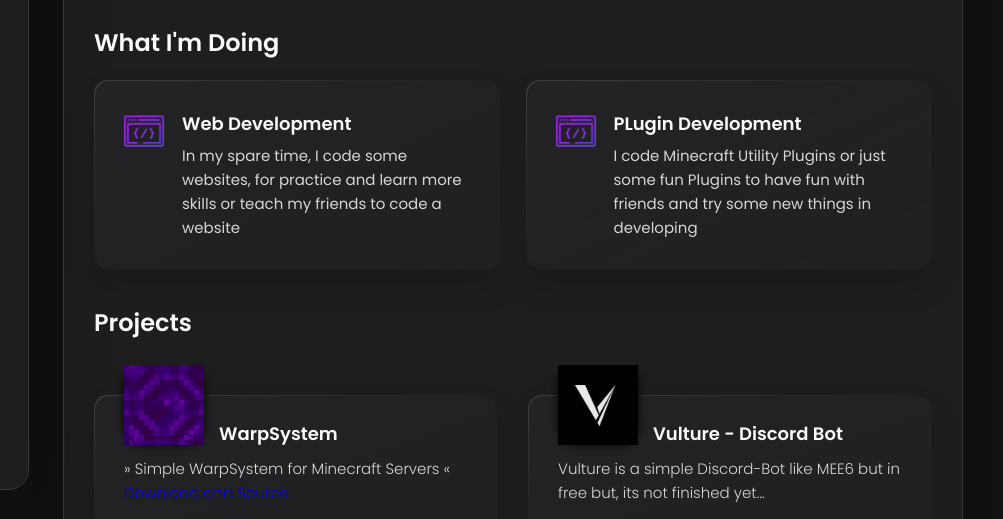
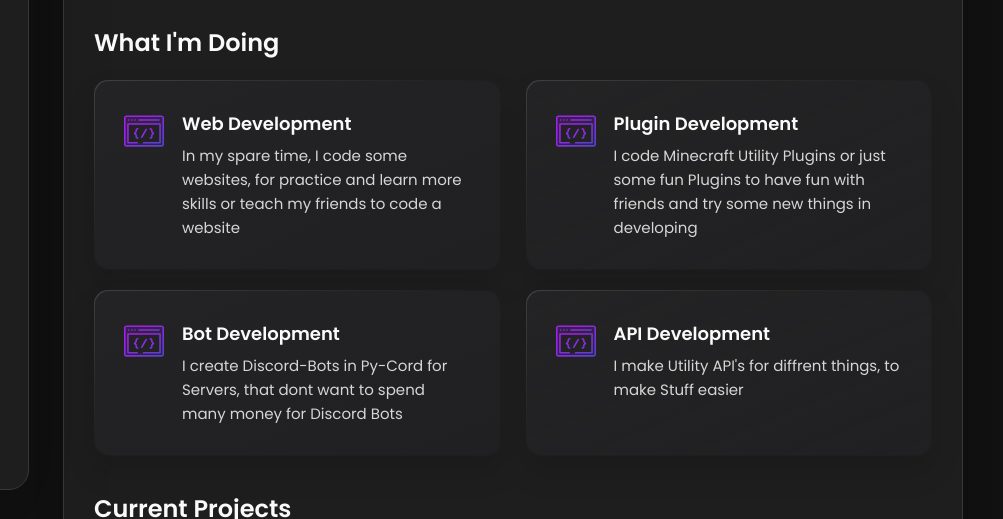
Before and after one commit to copyandbuild/larrox.xyz, a plain HTML site: page index.html in a window 1280 px wide. Shown: the part 281-800 px from the top of the page, 277-1280 px from the left. Drawn offline with nearby package versions, Linux system fonts and the light colour scheme.

Commit message:
Update index.html

```diff
--- a/index.html
+++ b/index.html
@@ -88,6 +88,7 @@
 
                </ul>
             </nav>
+
             <!-- - #ABOUT -->
             <article class="about active" data-page="about">
                <header>
@@ -97,6 +98,7 @@
                   <p> I'm Larrox. </p>
                   <p> I am a Backend Developer with a passion for creating efficient and innovative solutions. My expertise primarily lies in coding for Minecraft using Kotlin and developing various tools for Discord using Python/Pycord. </p>
                </section>
+
                <!-- - service -->
                <section class="service">
                   <h3 class="h3 service-title">What i'm doing</h3>
@@ -104,22 +106,37 @@
                      <li class="service-item">
                         <div class="service-icon-box"> <img src="./assets/images/icon-dev.svg" alt="Web development icon" width="40"> </div>
                         <div class="service-content-box">
-                           <h4 class="h4 service-item-title">Web development</h4>
+                           <h4 class="h4 service-item-title">Web Development</h4>
                            <p class="service-item-text"> In my spare time, I code some websites, for practice and learn more skills or teach my friends to code a website </p>
                         </div>
                      </li>
                      <li class="service-item">
                         <div class="service-icon-box"> <img src="./assets/images/icon-dev.svg" alt="Web development icon" width="40"> </div>
                         <div class="service-content-box">
-                           <h4 class="h4 service-item-title">PLugin development</h4>
+                           <h4 class="h4 service-item-title">Plugin Development</h4>
                            <p class="service-item-text"> I code Minecraft Utility Plugins or just some fun Plugins to have fun with friends and try some new things in developing </p>
+                        </div>
+                     </li>
+                     <li class="service-item">
+                        <div class="service-icon-box"> <img src="./assets/images/icon-dev.svg" alt="Web development icon" width="40"> </div>
+                        <div class="service-content-box">
+                           <h4 class="h4 service-item-title">Bot Development</h4>
+                           <p class="service-item-text"> I create Discord-Bots in Py-Cord for Servers, that dont want to spend many money for Discord Bots </p>
+                        </div>
+                     </li>
+                     <li class="service-item">
+                        <div class="service-icon-box"> <img src="./assets/images/icon-dev.svg" alt="Web development icon" width="40"> </div>
+                        <div class="service-content-box">
+                           <h4 class="h4 service-item-title">API Development</h4>
+                           <p class="service-item-text"> I make Utility API's for diffrent things, to make Stuff easier </p>
                         </div>
                      </li>
                   </ul>
                </section>
+
                <!-- - projects -->
                <section class="projects">
-                  <h3 class="h3 projects-title">Projects</h3>
+                  <h3 class="h3 projects-title">Current Projects</h3>
                   <ul class="projects-list has-scrollbar">
                      <li class="projects-item">
                         <div class="content-card" data-projects-item>
@@ -131,12 +148,24 @@
                            </div>
                         </div>
                      </li>
+
                      <li class="projects-item">
                         <div class="content-card" data-projects-item>
-                           <figure class="projects-avatar-box"> <img src="./assets/images/vulture.png" alt="Portfolio" width="60" data-projects-avatar> </figure>
-                           <h4 class="h4 projects-item-title" data-projects-title>Vulture - Discord Bot</h4>
+                           <figure class="projects-avatar-box"> <img src="./assets/images/prism.png" alt="Portfolio" width="60" data-projects-avatar> </figure>
+                           <h4 class="h4 projects-item-title" data-projects-title>Prism - Discord Bot</h4>
                            <div class="projects-text" data-projects-text>
-                              <p> Vulture is a simple Discord-Bot like MEE6 but in free but, its not finished yet...</p>
+                              <p> » Alternative to MEE6 or Dyno Bot « </p>
+                              <a href="https://larrox.xyz/404">Source</a>
+                           </div>
+                        </div>
+                     </li>
+                     <li class="projects-item">
+                        <div class="content-card" data-projects-item>
+                           <figure class="projects-avatar-box"> <img src="./assets/images/bettermsg.png" alt="Portfolio" width="60" data-projects-avatar> </figure>
+                           <h4 class="h4 projects-item-title" data-projects-title>BetterMSG</h4>
+                           <div class="projects-text" data-projects-text>
+                              <p> » The better way of /msg + Colorcodes « </p>
+                              <a href="https://modrinth.com/plugin/bettermsg">Download</a>
                            </div>
                         </div>
                      </li>
```
